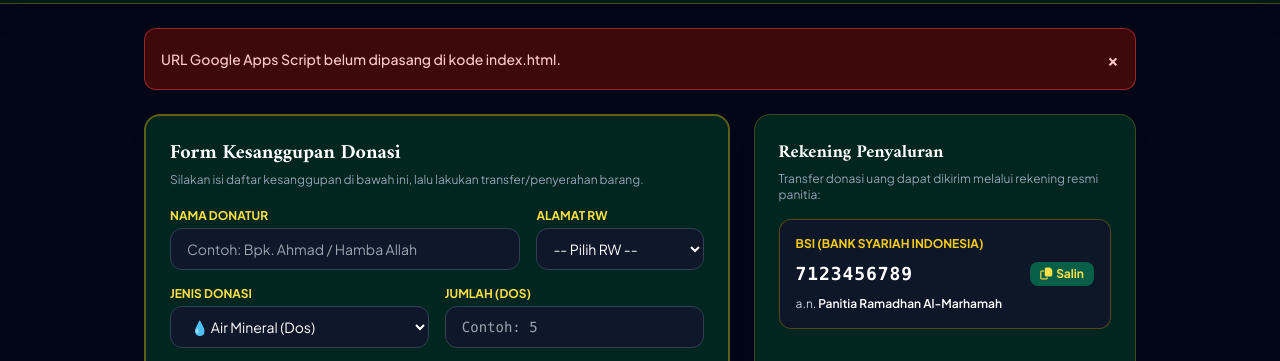
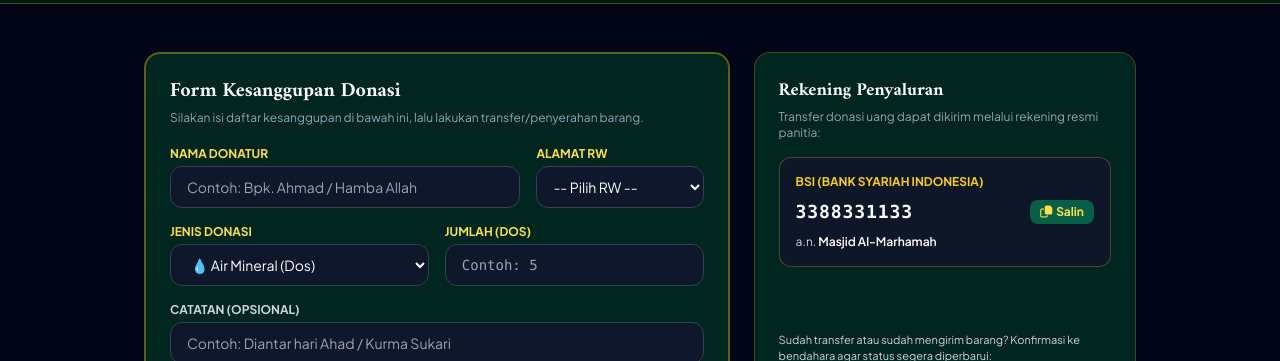
Before and after one commit to Fatchurohman/donasi-praramadhan, a plain HTML site: page index.html in a window 1280 px wide. Shown: the part 66-427 px from the top of the page. Drawn offline with nearby package versions, Linux system fonts and the light colour scheme.

Commit message:
Update index.html

```diff
--- a/index.html
+++ b/index.html
@@ -267,11 +267,11 @@
 
     <script>
         // ================= PENGATURAN UTAMA (UBAH DI SINI) =================
-        const GAS_URL = 'TEMPEL_URL_WEB_APP_GAS_BARU_DI_SINI';
+        const GAS_URL = 'https://script.google.com/macros/s/AKfycbzCM8H0P842RPBOzsOsVkMvw_SgeIXkRUcQFZ37O7o-XtGgsKk3qMWw-nkeL9VxYLpWlA/exec';
         const NAMA_BANK = 'BSI (Bank Syariah Indonesia)';
-        const NO_REKENING = '7123456789';
-        const ATAS_NAMA = 'Panitia Ramadhan Al-Marhamah';
-        const WA_BENDAHARA = '6281234567890'; // Gunakan awalan 62 tanpa tanda +
+        const NO_REKENING = '3388331133';
+        const ATAS_NAMA = 'Masjid Al-Marhamah';
+        const WA_Konfirmasi = '087785330299'; // Gunakan awalan 62 tanpa tanda +
 
         // TARGET KEBUTUHAN
         const TARGET_AIR_DOS = 450;
```
